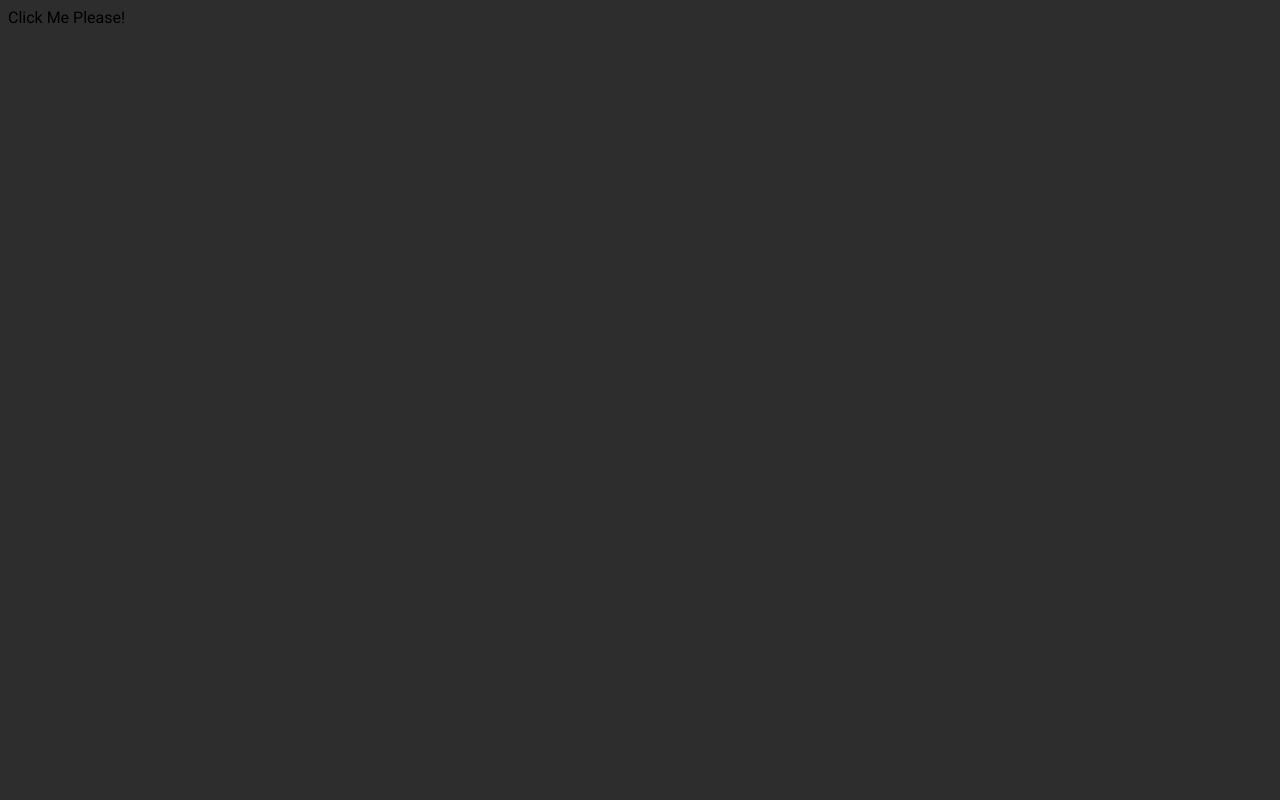
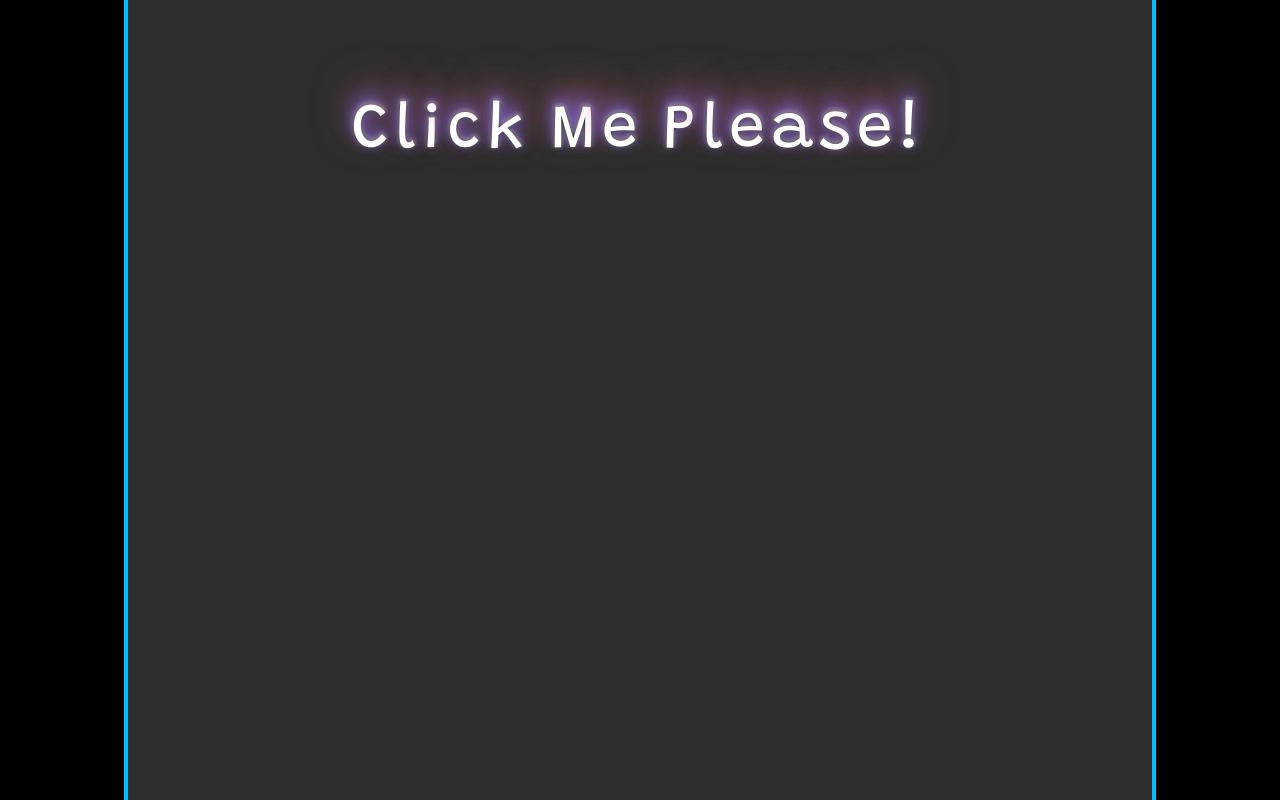
Before and after one commit to Mirudistok32/ClickMeGame, a React (Create React App) app: page / in a window 1280 px wide. Built offline with nearby package versions, Linux system fonts and the light colour scheme.

Commit message:
css title

```diff
--- a/src/components/App/App.module.scss
+++ b/src/components/App/App.module.scss
@@ -1,38 +1,3 @@
-.App {
-  text-align: center;
+.app {
+  height: 100%;
 }
-
-.App-logo {
-  height: 40vmin;
-  pointer-events: none;
-}
-
-@media (prefers-reduced-motion: no-preference) {
-  .App-logo {
-    animation: App-logo-spin infinite 20s linear;
-  }
-}
-
-.App-header {
-  background-color: #282c34;
-  min-height: 100vh;
-  display: flex;
-  flex-direction: column;
-  align-items: center;
-  justify-content: center;
-  font-size: calc(10px + 2vmin);
-  color: white;
-}
-
-.App-link {
-  color: #61dafb;
-}
-
-@keyframes App-logo-spin {
-  from {
-    transform: rotate(0deg);
-  }
-  to {
-    transform: rotate(360deg);
-  }
-}
--- a/src/components/App/App.tsx
+++ b/src/components/App/App.tsx
@@ -1,27 +1,28 @@
 import React from 'react';
 import s from './App.module.scss'
+import { Title } from '../Title/Title';
 
 
 export function App() {
 
-
-  let titleBoxClass = [s.title__box];
-  let displayBoxClass = [s.display__box];
-  let groupButtonsBoxClass = [s['group-buttons__box']];
+  let appClass = [s.app, 'app'].join(' ')
+  let titleBoxClass = [s.title__box].join(' ')
+  let displayBoxClass = [s.display__box].join(' ')
+  let groupButtonsBoxClass = [s['group-buttons__box']].join(' ')
 
 
   return (
-    <div className="app">
-      <div className="app__container">
-        <div className={titleBoxClass.join(' ')}>
-          Click Me Please!
+    <div className={appClass}>
+      <div className="container">
+        <div className={titleBoxClass}>
+          <Title title={'Click Me Please!'} />
           {/* <Title /> */}
         </div>
-        <div className={displayBoxClass.join(' ')}>
+        <div className={displayBoxClass}>
           {/* <Count /> */}
           {/* <Settings /> */}
         </div>
-        <div className={groupButtonsBoxClass.join(' ')}>
+        <div className={groupButtonsBoxClass}>
           {/* <Button /> */}
         </div>
       </div>
--- a/src/components/Title/Title.module.scss
+++ b/src/components/Title/Title.module.scss
@@ -0,0 +1,17 @@
+.title {
+  font-family: "Grandstander", cursive;
+  font-size: 4em;
+  color: #ffffff;
+  text-shadow: 0 0 5px #000, 0 -1px 4px #fff, 0 -2px 10px mediumpurple,
+    0 -10px 20px mediumslateblue, 0 -18px 40px indianred;
+}
+.span {
+  position: relative;
+  display: inline-block;
+  transition: all 0.2s cubic-bezier(0.25, 0.75, 0.5, 1.25);
+  letter-spacing: 0.1em;
+  cursor: default;
+  &:hover {
+    transform: translateY(-10px);
+  }
+}
--- a/src/components/Title/Title.tsx
+++ b/src/components/Title/Title.tsx
@@ -1,16 +1,49 @@
 import React from 'react';
 import s from './Title.module.scss'
 
+type PropsType = {
+  title: string
+}
 
-export const Title = () => {
+export const Title: React.FC<PropsType> = (props) => {
 
-  let titleBoxClass = [s.title__box];
-  let displayBoxClass = [s.display__box];
-  let groupButtonsBoxClass = [s['group-buttons__box']];
+  const { title } = props
 
+  let titleClass = [s.title].join(' ');
+  let spanClass = [s.span].join(' ');
+
+  const collectionStyleColors = [
+    'lightgreen',
+    'lightsalmon',
+    'lightseagreen',
+    'lightcoral',
+    'khaki',
+    'indianred',
+    "hotpink",
+    'gold',
+    'fuchsia',
+    'dodgerblue',
+    'deepskyblue',
+    'darkorange',
+    'crimson'
+  ]
+  // { color: collectionStyleColors[Math.floor(Math.random() * collectionStyleColors.length + 1)] }
+
+  const titleWatching = title.split('').map((i, inx) => {
+    if (i !== ' ') {
+      return <span key={i + inx} className={spanClass}>{i}</span>
+    } else {
+      return i
+    }
+  })
+
+
+  console.log(titleWatching);
   return (
-    <div className="app">
-
+    <div className={titleClass}>
+      {
+        titleWatching
+      }
     </div>
   );
 }
--- a/src/index.css
+++ b/src/index.css
@@ -1,10 +1,15 @@
 html,
 body,
-#root {
+#root,
+.app {
   box-sizing: border-box;
-  background-color: #2d2d2d;
-  font-family: 'Roboto', sans-serif;
+  background-color: #000;
+  font-family: "Roboto", sans-serif;
   font-weight: 400;
+  height: 100%;
+  margin: 0;
+  padding: 0;
+  color: snow;
 }
 
 *,
@@ -46,3 +51,15 @@ button {
   border-radius: 5px;
   padding: 0.5em 0.6em;
 }
+
+.container {
+  max-width: 1024px;
+  margin: 0 auto;
+  background-color: #2d2d2d;
+  min-height: 100%;
+  padding: 100px 0 20px;
+  display: flex;
+  flex-direction: column;
+  align-items: center;
+  box-shadow: 0 0 0 4px deepskyblue;
+}
```
